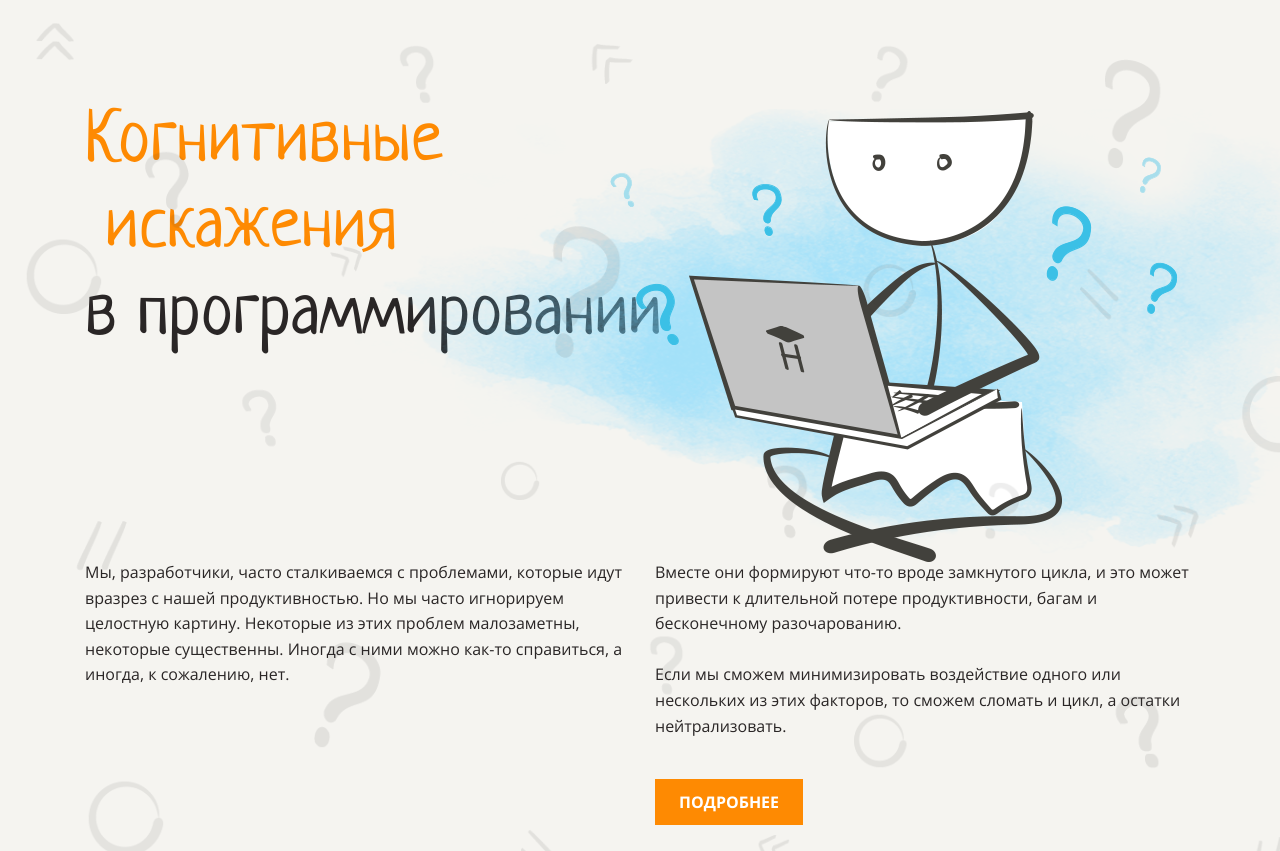
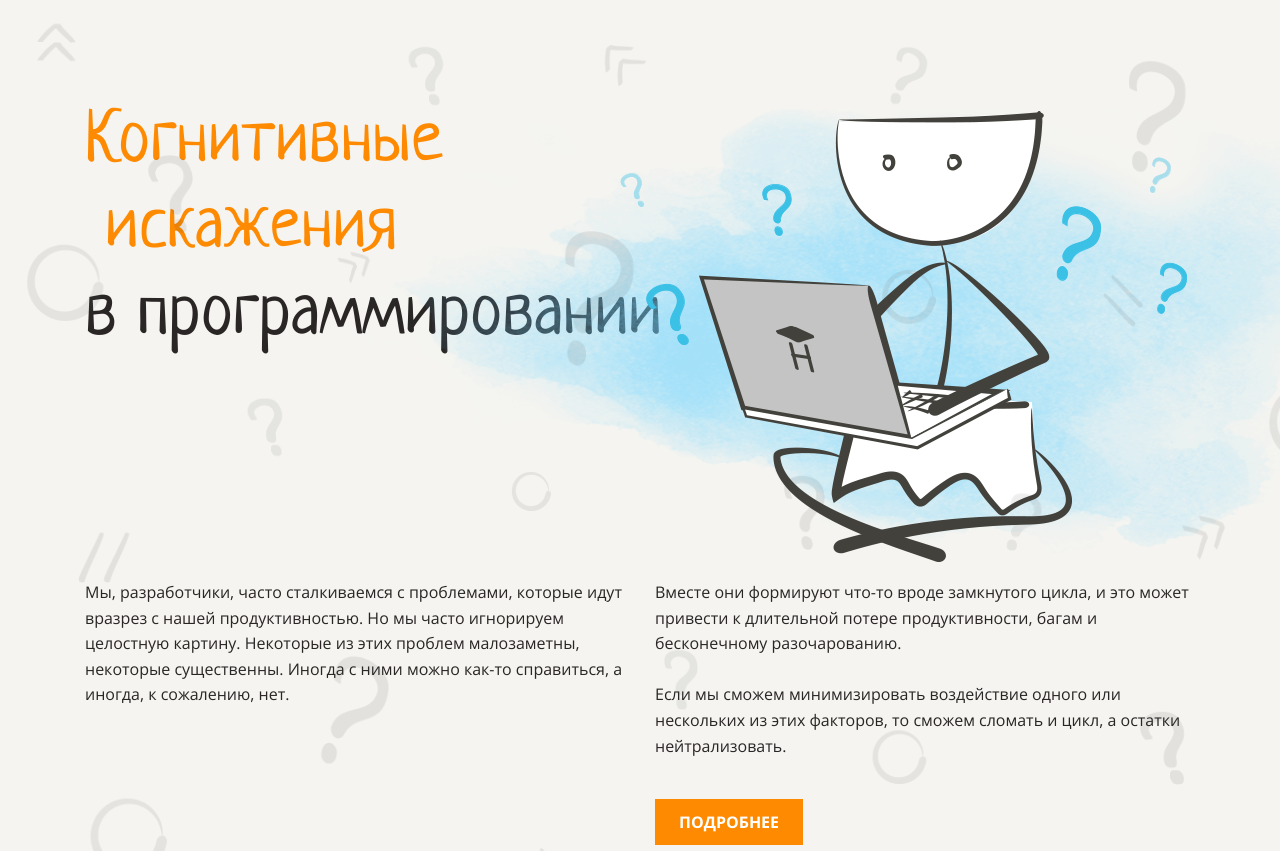
Before and after one commit to Zithen/layout-designer-project-58, a website: page src/index.html in a window 1280 px wide. Shown: the top 851 px of the page. Drawn offline with Linux system fonts and the light colour scheme.

Commit message:
Fix errors

```diff
--- a/src/styles/style.css
+++ b/src/styles/style.css
@@ -161,7 +161,8 @@ h3 {
 
 .bg-image::before {
   position: absolute;
-  top: 0;
+	top: 0;
+	left: 0;
   width: 100%;
   height: 100%;
 
@@ -319,13 +320,13 @@ h3 {
 }
 
 .height-460 {
-  height: 460px;
+  height: 480px;
 }
 
 section .header-img {
   position: absolute;
   top: -55px;
-  left: 270px;
+  left: 280px;
 }
 
 .line-height-1 {
```
